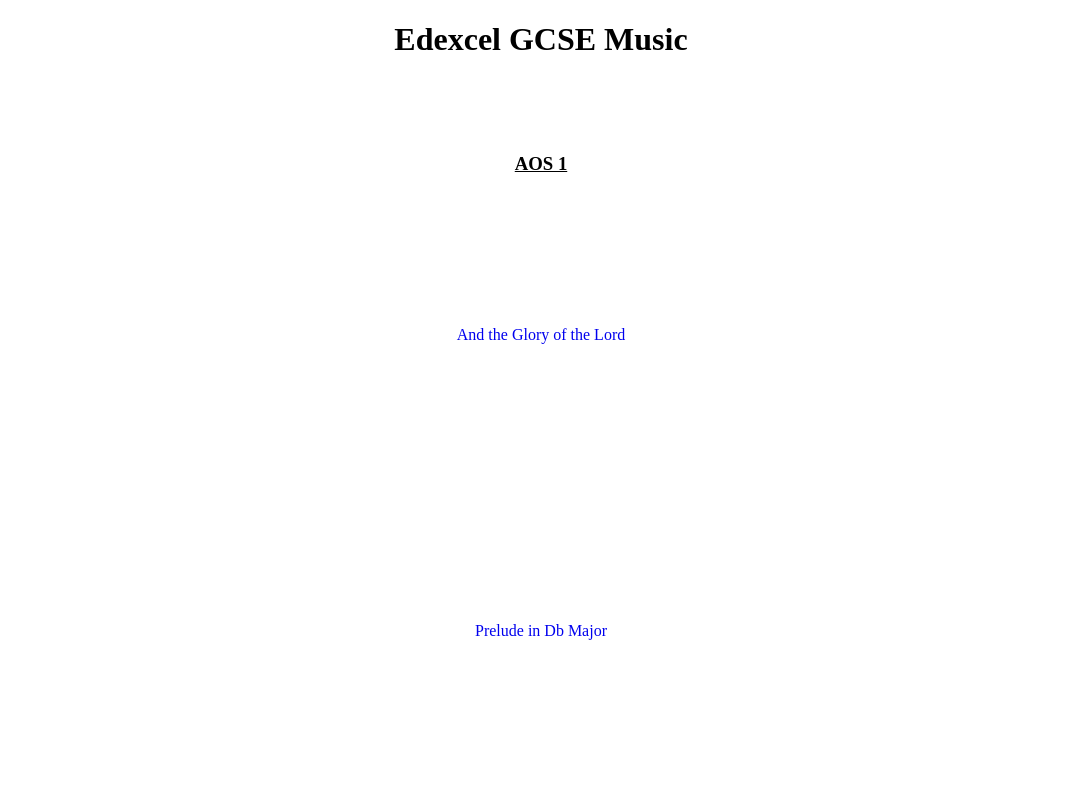
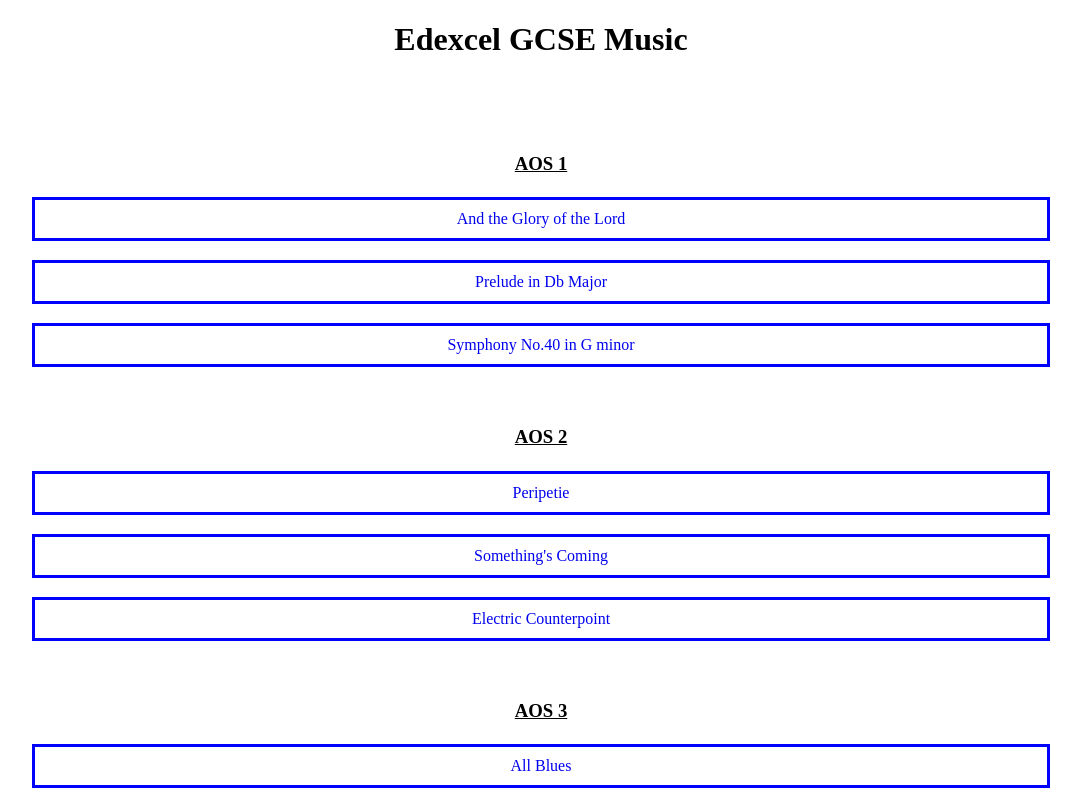
Before and after one commit to A-J-Rimmer/GCSE-Music, a plain HTML site: page index.html in a window 1280 px wide. Shown: the top 789 px of the page, without its empty margins (99-1180 px from the left). Drawn offline with Linux system fonts and the light colour scheme.

Commit message:
Update style.css

```diff
--- a/style.css
+++ b/style.css
@@ -8,9 +8,19 @@ text-decoration: underline;
 }
 
 .link {
-display: block;
-padding: 10%;
-margin: 2%;
-text-decoration: none;
-text-align: center;
+    display: block;
+    padding: 10px;
+    margin: 2%;
+    margin-left: 10%;
+    margin-right: 10%;
+    text-decoration: none;
+    text-align: center;
+    outline-color: blue;
+    outline-style: solid;
+  font: black;
 }
+
+.link:hover {
+  background-color: aliceblue;
+  font: grey;
+}
```
